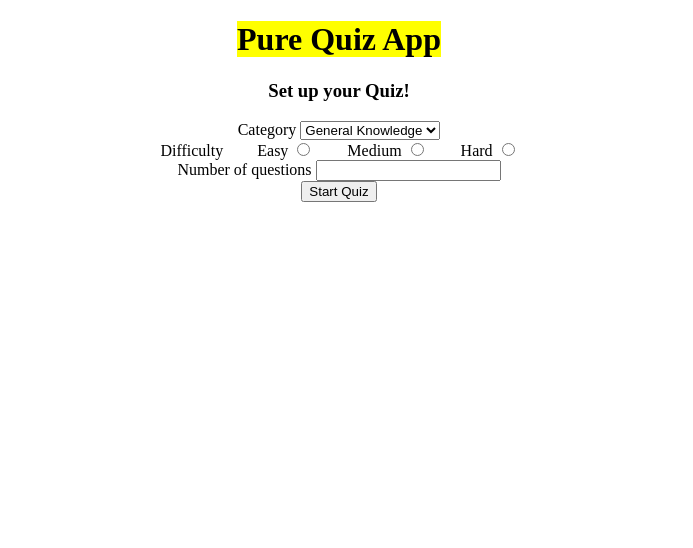
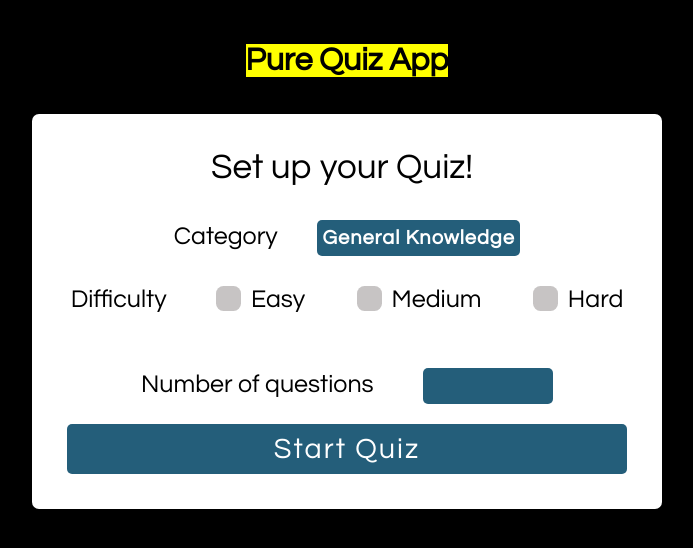
Before and after one commit to this-mkhy/Pure-Quiz, a plain HTML site: page index.html in a window 1280 px wide. Shown: the whole page, without its empty margins (301-994 px from the left). Drawn offline with Linux system fonts and the light colour scheme.

Commit message:
add css style

```diff
--- a/css/styles.css
+++ b/css/styles.css
@@ -0,0 +1,241 @@
+:root {
+    --primary-color: #245e7a;
+    --secondary-color: #000000;
+    --tertiary-color: rgb(255, 255, 255);
+    --quaternary-color: #55505C;
+    --hover-color: #4e616b;
+    --shadow-color:rgba(0, 0, 0, 0.4);
+    --font-style: 'Questrial';
+  }
+
+  body {
+    font-family: var(--font-style), 'Ranchers', cursive;
+    background-color: var(--secondary-color);
+    width: 100vw;
+    height: 100vh;
+    justify-content: center;
+    align-items: center;
+  }
+
+  h2 {
+    font-size: 3.5rem;
+    text-align: center;
+    color: var(--primary-color);
+  }
+
+  .mt30 {
+    margin-top: 30px;
+  }
+
+  .header {
+    padding: 15px;
+  }
+
+  .main {
+    display: flex;
+    justify-content: center;
+  }
+
+  .settings {
+
+    z-index: 1;
+  }
+
+  .final {
+    /* visibility: hidden; */
+    z-index: 2;
+  }
+
+  .final p {
+    font-size: 30px;
+    text-align: center;
+  }
+
+  .final h4 {
+    font-size: 33px;
+    text-align: center;
+  }
+
+  .quiz  {
+    /* visibility: hidden; */
+    z-index: 0;
+  }
+
+  #questions {
+    font-size: 20px;
+    font-family: var(--font-style), 'Ranchers', cursive;
+    font-weight: 600;
+    line-height: 1.3;
+    color: rgb(255, 255, 255);
+    background-color: var(--primary-color);
+    appearance: none;
+    border: none;
+    padding: 5px;
+    border-radius: 5px;
+    margin-left: 30px;
+    outline: none;
+    text-align: center;
+    width: 120px;
+  }
+  .settings select {
+    font-size: 20px;
+    font-family: var(--font-style), 'Ranchers', cursive;
+    font-weight: 600;
+    line-height: 1.3;
+    letter-spacing: 1px;
+    color: rgb(255, 255, 255);
+    background-color: var(--primary-color);
+    -moz-appearance: none;
+    -webkit-appearance: none;
+    appearance: none;
+    border: none;
+    padding: 5px;
+    border-radius: 5px;
+    margin-left: 20px;
+    outline: none;
+    text-align: center;
+  }
+
+  .settings select::-ms-expand {
+    display: none;
+  }
+
+  .settings select:hover {
+    border-color: var(--hover-color);
+  }
+
+  .settings select:focus {
+    border-color: var(--hover-color);
+  }
+
+  .settings select option {
+    /* font-weight: bolder; */
+    font-family: var(--font-style), 'Ranchers', sans-serif;
+  }
+
+  .settings label {
+    font-size: 25px;
+    margin-right: 16px;
+  }
+  .settings label:hover {
+    background-color: #ffffff;
+  }
+
+
+  .quiz, .settings, .final {
+    position: absolute;
+    padding: 0px 35px 35px 35px;
+    max-width: 560px;
+    background-color: var(--tertiary-color);
+    border-radius: 7px;
+    -webkit-box-shadow: 10px 10px 3px -4px var(--shadow-color);
+    -moz-box-shadow: 10px 10px 3px -4px var(--shadow-color);
+    box-shadow: 10px 10px 5px -4px var(--shadow-color);
+  }
+
+  h3 {
+    display: block;
+    width: 550px;
+    font-size: 35px;
+    font-weight: 350;
+    word-wrap: break-word;
+  }
+
+  .submit {
+    width: 100%;
+    color: white;
+    background-color: var(--primary-color);
+    font-family: var(--font-style), 'Ranchers', cursive;
+    outline: none;
+    border: none;
+    height: 50px;
+    font-size: 1.8rem;
+    margin-top: 20px;
+    border-radius: 5px;
+    letter-spacing: 2px;
+  }
+
+  .submit:hover {
+    background-color: #131109;
+    cursor: pointer;
+    color: #fdfcf5;
+  }
+
+  /* The container */
+  .count {
+    display: block;
+    left: 75%;
+    position: relative;
+    padding-left: 35px;
+    margin-bottom: 100px;
+    cursor: pointer;
+  }
+
+  .count p {
+    position: absolute;
+    font-size: 35px;
+
+  }
+
+  .total {
+    margin-left: 50px;
+  }
+
+  /* The container */
+  .container {
+    display: block;
+    position: relative;
+    padding-left: 35px;
+    margin-bottom: 12px;
+    cursor: pointer;
+    font-size: 25px;
+    -webkit-user-select: none;
+    -moz-user-select: none;
+    -ms-user-select: none;
+    user-select: none;
+  }
+
+  /* Hide the browser's default radio button */
+  .container input {
+    position: absolute;
+    opacity: 0;
+    cursor: pointer;
+  }
+
+  .container:hover {
+      background-color: rgb(238, 255, 4);
+      border-radius: 5px;
+    }
+
+  /* Create a custom radio button */
+  .checkmark {
+    position: absolute;
+    top: -2px;
+    left: 0px;
+    height: 25px;
+    width: 25px;
+    background-color: rgb(199, 196, 196);
+    border-radius: 30%;
+  }
+
+  /* On mouse-over, add a yellow background color */
+  .container:hover input ~ .checkmark {
+    background-color: #FAF33E;
+  }
+
+  /* When the radio button is checked, add a quaternary background */
+  .container input:checked ~ .checkmark {
+    background-color: var(--quaternary-color);
+  }
+
+  /* Create the indicator (the dot/circle - hidden when not checked) */
+  .checkmark:after {
+    content: "";
+    position: absolute;
+    display: none;
+  }
+
+  /* Show the indicator (dot/circle) when checked */
+  .container input:checked ~ .checkmark:after {
+    display: block;
+  }
--- a/index.html
+++ b/index.html
@@ -23,7 +23,7 @@
           <button id="again" class="submit">Again</button>
         </div>
 
-        <div class="quiz" style="display: none;">
+        <div class="quiz" style="display: none;" tabindex="1">
           <div class="count">
             <p class="current">0</p><p style="margin-left:40px"> / </p><p class="total"></p>
           </div>
@@ -58,7 +58,7 @@
             <option value="23">History</option>
             <option value="21">Sports</option>
           </select>
-          <div>
+          <div class="mt30">
             <label for="difficulty">Difficulty</label>
             <label class="container" style="display: inline; margin-left: 30px;">Easy
               <input type="radio" name="radio" id="easy">
@@ -73,7 +73,7 @@
               <span class="checkmark" style="margin-top: 2px;"></span>
             </label>
           </div>
-          <div>
+          <div class="mt30">
             <label for="questions">Number of questions</label>
             <input name="questions" id="questions" type="text" pattern="[0-9]*" />
           </div>
```
Also changed, not shown: quiz/question.js (line endings or trailing spaces).
